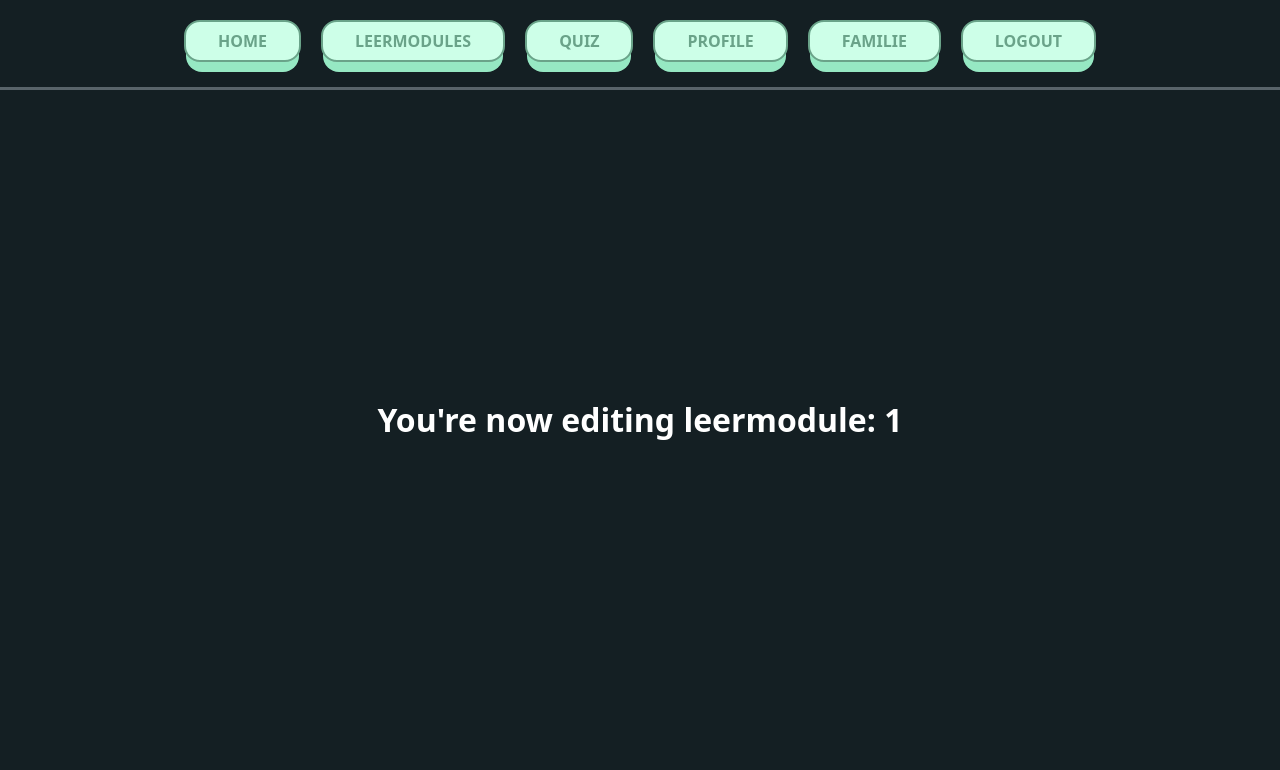
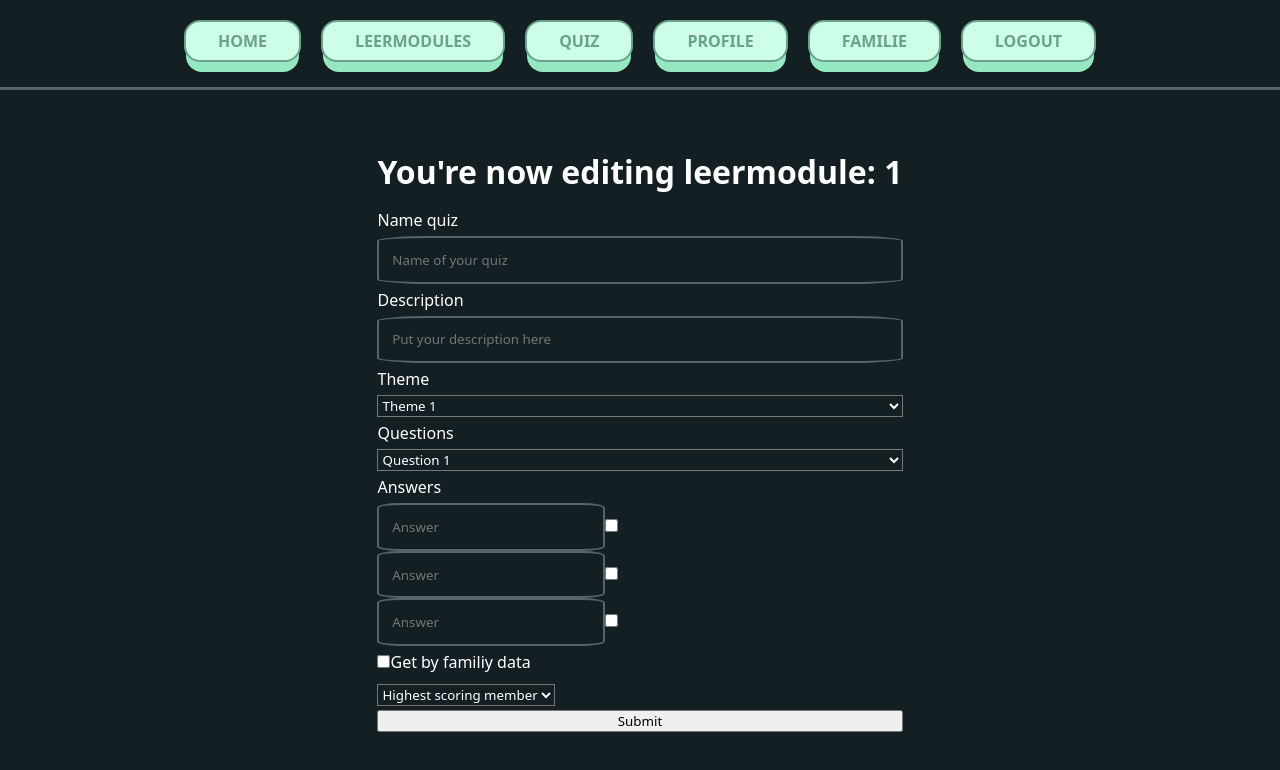
Before and after one commit to BryanBooij/TLE-3, a React (Vite) app: page /Leermodule/update/1 in a window 1280 px wide. Shown: the top 770 px of the page. Built offline with nearby package versions, Linux system fonts and the light colour scheme; sample sign-in values are in the browser's storage; a web font is replaced by a local one.

Commit message:
- Added as much of the form as I can with a bit of styling

```diff
--- a/src/leermodule/CreateLeermodule.jsx
+++ b/src/leermodule/CreateLeermodule.jsx
@@ -1,6 +1,7 @@
 import '../App.css'
 import '../index.css'
 import ButtonGreen from "../buttons/ButtonGreen.jsx";
+import {useNavigate} from "react-router";
 
 /*
 * name
@@ -14,6 +15,8 @@ import ButtonGreen from "../buttons/ButtonGreen.jsx";
 * */
 
 function CreateLeermodule() {
+    const navigate = useNavigate()
+
     return(
         <>
             <div id="createLeermoduleContainter">
--- a/src/leermodule/DetailsLeermodule.jsx
+++ b/src/leermodule/DetailsLeermodule.jsx
@@ -6,19 +6,23 @@ import '../buttons/ButtonPurple.jsx';
 
 //⭐: For some reason I need to leave in these console.log lines otherwise it won't trigger, I'll look at why some other time
 //⭐: Also please DONT TOUCH THIS ITS SO UNSTABLE
-import './collapse.js'
+// import './collapse.js'
 
 import ButtonPurple from "../buttons/ButtonPurple.jsx";
 import ButtonBlack from "../buttons/ButtonBlack.jsx";
+import {useNavigate} from "react-router";
+import ButtonGreen from "../buttons/ButtonGreen.jsx";
 
 function DetailsLeermodule() {
 
     let info = useParams(); // Access the route parameter;
     const result = Object.values(info);
+    const navigate = useNavigate()
 
     return(
         <>
             <div id="detailsLeermoduleContainter">
+                <ButtonPurple alt={"Exit details page of [insert quiz name here]"} label={"Return"} onClick={() => navigate("/Leermodule")}></ButtonPurple>
                 <h1>You're now checking out details of leermodule: {result}</h1>
                 {/*div times amount of existing questions*/}
                 <div id="questionsContainer">
@@ -66,6 +70,104 @@ function DetailsLeermodule() {
                         </p>
                     </div>
                 </div>
+                    <div>
+                        <h2 className="questionTitle collapsible">Question 4</h2>
+                        <div className="answers_container content_collapse">
+                            <p>
+                                answer
+                            </p>
+                            <p>
+                                answer
+                            </p>
+                            <p>
+                                answer
+                            </p>
+                        </div>
+                    </div>
+                    <div>
+                        <h2 className="questionTitle collapsible">Question 5</h2>
+                        <div className="answers_container content_collapse">
+                            <p>
+                                answer
+                            </p>
+                            <p>
+                                answer
+                            </p>
+                            <p>
+                                answer
+                            </p>
+                        </div>
+                    </div>
+                    <div>
+                        <h2 className="questionTitle collapsible">Question 6</h2>
+                        <div className="answers_container content_collapse">
+                            <p>
+                                answer
+                            </p>
+                            <p>
+                                answer
+                            </p>
+                            <p>
+                                answer
+                            </p>
+                        </div>
+                    </div>
+                    <div>
+                        <h2 className="questionTitle collapsible">Question 7</h2>
+                        <div className="answers_container content_collapse">
+                            <p>
+                                answer
+                            </p>
+                            <p>
+                                answer
+                            </p>
+                            <p>
+                                answer
+                            </p>
+                        </div>
+                    </div>
+                    <div>
+                        <h2 className="questionTitle collapsible">Question 8</h2>
+                        <div className="answers_container content_collapse">
+                            <p>
+                                answer
+                            </p>
+                            <p>
+                                answer
+                            </p>
+                            <p>
+                                answer
+                            </p>
+                        </div>
+                    </div>
+                    <div>
+                        <h2 className="questionTitle collapsible">Question 9</h2>
+                        <div className="answers_container content_collapse">
+                            <p>
+                                answer
+                            </p>
+                            <p>
+                                answer
+                            </p>
+                            <p>
+                                answer
+                            </p>
+                        </div>
+                    </div>
+                    <div>
+                        <h2 className="questionTitle collapsible">Question 10</h2>
+                        <div className="answers_container content_collapse">
+                            <p>
+                                answer
+                            </p>
+                            <p>
+                                answer
+                            </p>
+                            <p>
+                                answer
+                            </p>
+                        </div>
+                    </div>
                     <div className={"buttons_container_details"}>
                         <ButtonPurple alt={"Edit button"} label={"Edit data"}  onClick={() => navigate("/Leermodule/update/" + 1)}></ButtonPurple> {/* ⭐:Be sure to change the 1 to the proper ID here!!*/}
                         <ButtonBlack alt={"Delete button"} label={"Delete leermodule"}></ButtonBlack>
--- a/src/leermodule/UpdateLeermodule.jsx
+++ b/src/leermodule/UpdateLeermodule.jsx
@@ -3,15 +3,80 @@ import '../index.css'
 import ButtonGreen from "../buttons/ButtonGreen.jsx";
 import LeermoduleAdmin from "./LeermoduleAdmin.jsx";
 import {useParams} from "react-router-dom";
+import {useNavigate} from "react-router";
 
 function UpdateLeermodule() {
     let info = useParams(); // Access the route parameter;
     const result = Object.values(info); //make it into something usable for the html DOM
+    const navigate = useNavigate();
 
     return(
         <>
-            <div id="detailsLeermoduleContainter">
+            <div id="updateLeermoduleContainter">
                 <h1>You're now editing leermodule: {result}</h1>
+                <form action="">
+                    <label htmlFor="qname">Name quiz</label>
+                    <input type="text" id="qname" name="quizname" placeholder="Name of your quiz"/>
+
+                    <label htmlFor="desc">Description</label>
+                    <input type="text" id="desc" name="description" placeholder="Put your description here"/>
+
+                    <label htmlFor="Theme">Theme</label>
+                    <select id="Theme" name="Theme">
+                        <option value="1">Theme 1</option>
+                        <option value="2">Theme 2</option>
+                        <option value="3">Theme 3</option>
+                        <option value="3">Theme 4</option>
+                        <option value="3">Theme 5</option>
+                        <option value="3">Theme 6</option>
+                        <option value="3">Theme 7</option>
+                        <option value="3">Theme 8</option>
+                        <option value="3">Theme 9</option>
+                        <option value="3">Theme 10</option>
+                    </select>
+
+                    <label htmlFor="questions">Questions</label>
+                    <select id="questions" name="questions">
+                        <option value="1">Question 1</option>
+                        <option value="2">Question 2</option>
+                        <option value="3">Question 3</option>
+                        <option value="3">Question 4</option>
+                        <option value="3">Question 5</option>
+                        <option value="3">Question 6</option>
+                        <option value="3">Question 7</option>
+                        <option value="3">Question 8</option>
+                        <option value="3">Question 9</option>
+                        <option value="3">Question 10</option>
+                    </select>
+
+                    <label htmlFor="answers">Answers</label>
+                    <div>
+                    <div className={"answers_checks"}>
+                        <input type="text" id="qname" name="quizname" placeholder="Answer"/>
+                        <input type="checkbox" id="check1" name="check1" value=""/>
+                    </div>
+                    <div className={"answers_checks"}>
+                        <input type="text" id="qname" name="quizname" placeholder="Answer"/>
+                        <input type="checkbox" id="check2" name="check2" value=""/>
+                    </div>
+                    <div className={"answers_checks"}>
+                        <input type="text" id="qname" name="quizname" placeholder="Answer"/>
+                        <input type="checkbox" id="check3" name="check3" value=""/>
+                    </div>
+                    </div>
+
+                    <div>
+                    <input type="checkbox" id="getDataCheckbox" name="getDataCheckbox" value="true"/>
+                    <label htmlFor="getBy">Get by familiy data</label><br/>
+                    <select id="getBy" name="getBy">
+                        <option value="1">Highest scoring member</option>
+                        <option value="2">Lowest scoring member</option>
+                    </select>
+                    </div>
+
+
+                    <input type="submit" value="Submit"/>
+                </form>
             </div>
         </>
     )
--- a/src/leermodule/styleLeermoduleAdmin.css
+++ b/src/leermodule/styleLeermoduleAdmin.css
@@ -60,11 +60,41 @@ main{
 /*Details page*/
 #detailsLeermoduleContainter{
     align-self: center;
+    max-height: 70vh;
 
     h2{
         background-color: var(--dark-grey);
     }
 
+}
+
+/*update/edit page*/
+#updateLeermoduleContainter {
+    align-self: center;
+    max-height: 70vh;
+
+    >form{
+        display: flex;
+        flex-direction: column;
+    }
+
+    input[type="text"]{
+        background-color: var(--black-tint);
+        color: white;
+        border: 2px solid var(--light-grey);
+        border-radius: 10%;
+        padding: 0.8rem;
+    }
+
+    select{
+        background-color: var(--black-tint);
+        color: white;
+    }
+
+    option{
+        background-color: var(--black-tint);
+        color: white;
+    }
 }
 
 /*Id's*/
@@ -138,12 +168,12 @@ main{
 }
 
 
-/*Details pagina*/
-.questionTitle{
+/*Update pagina*/
 
-}
 
-.content_collapse{
-    display: none;
-    overflow: hidden;
-}
+
+/*⭐: Is for collapse feature, please leave be, might still use it */
+/*.content_collapse{*/
+/*    display: none;*/
+/*    overflow: hidden;*/
+/*}*/
```
Also changed, not shown: src/leermodule/LeermoduleAdmin.jsx (+10 -8 lines).
